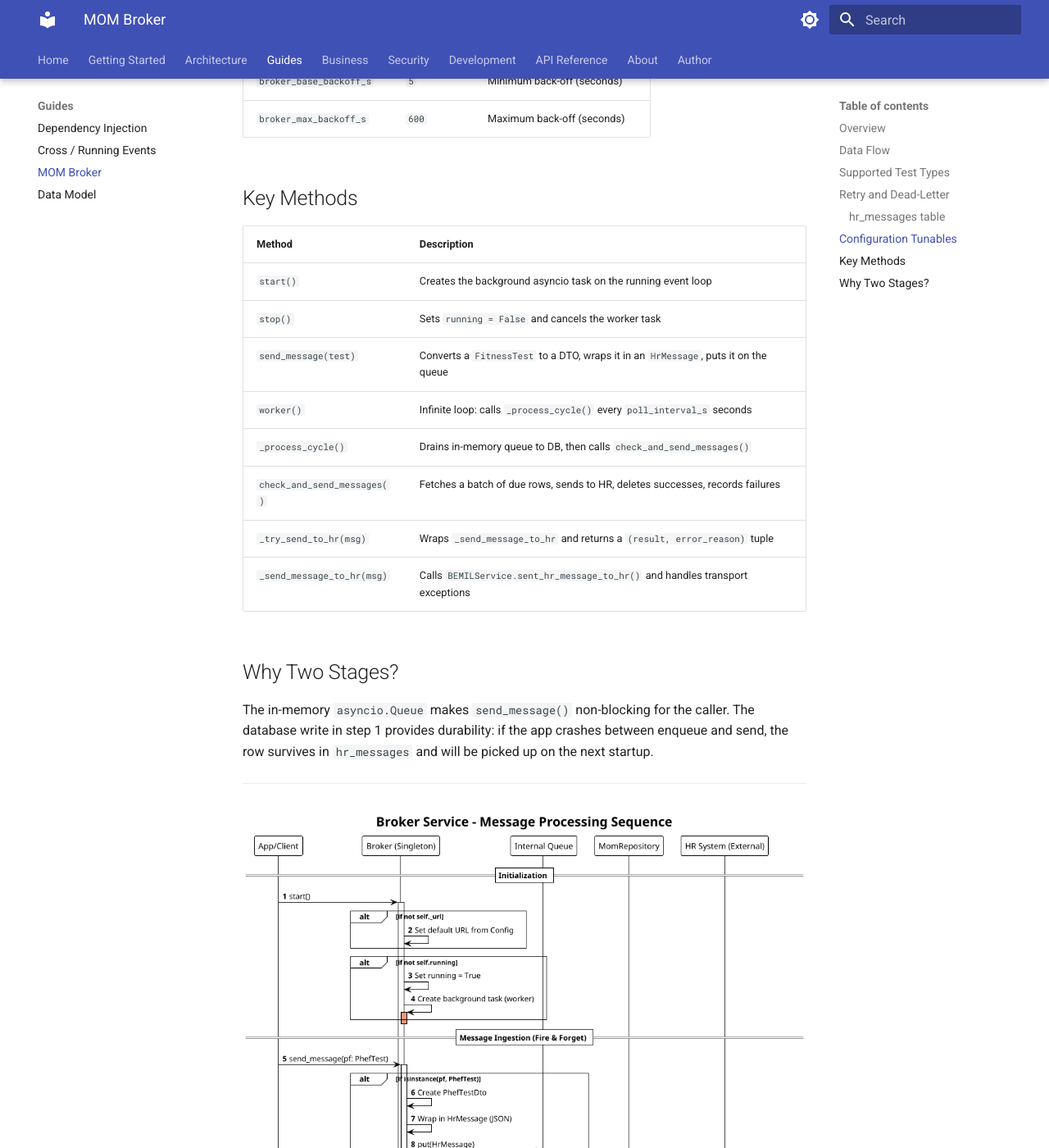
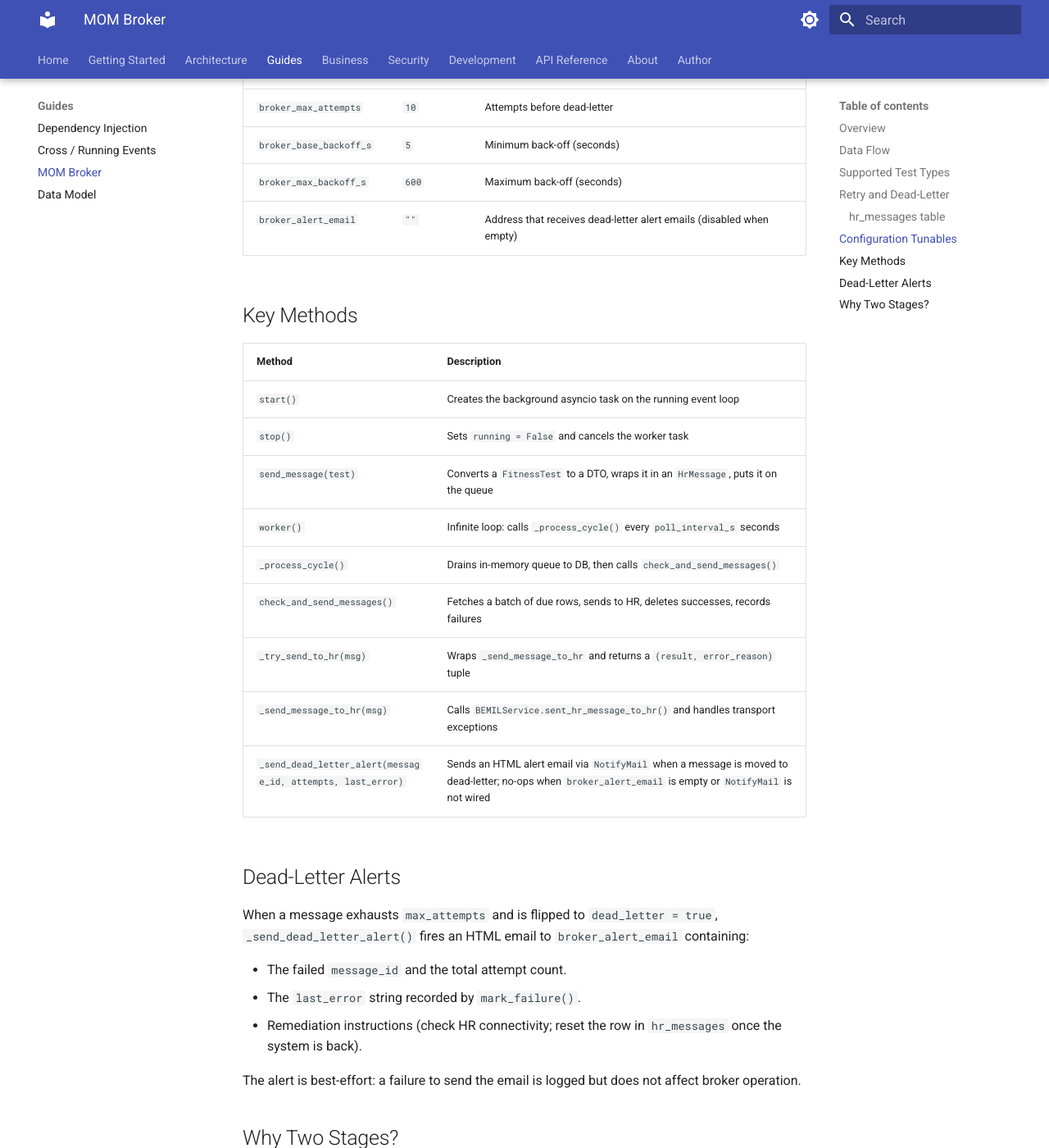
Before and after one commit to BenoitGoethals/WarriorFit, an MkDocs documentation site: the page built from docs/architecture/broker.md, in a window 1280 px wide and 1400 px high, scrolled down 2315 px. Shown: the whole window at 82% size. Built offline with MkDocs 1.6.1 and Material for MkDocs 9.7.7, drawn with Linux system fonts in a browser that asks for light colours; some of the changed text lies outside the part shown.

Commit message:
update WarriorFit_Presentation.backup.pptx

````diff
--- a/docs/architecture/broker.md
+++ b/docs/architecture/broker.md
@@ -21,15 +21,18 @@ flowchart TD
     F --> G{result}
     G -- success --> H[delete row]
     G -- failure --> I["mark_failure()<br/>retry / dead-letter"]
+    I -- "max attempts reached" --> J["_send_dead_letter_alert()<br/>email via NotifyMail"]
 
     classDef store fill:#e3f2fd,stroke:#1565c0,color:#0d47a1;
     classDef action fill:#fff8e1,stroke:#f9a825,color:#5d4037;
     classDef ok fill:#e8f5e9,stroke:#2e7d32,color:#1b5e20;
     classDef fail fill:#ffebee,stroke:#c62828,color:#b71c1c;
+    classDef alert fill:#fce4ec,stroke:#880e4f,color:#4a148c;
     class C,E store
     class B,D,F action
     class H ok
     class I fail
+    class J alert
 ```
 
 ## Supported Test Types
@@ -76,6 +79,7 @@ All values are read from `ApplicationConfig` at startup with safe defaults:
 | `broker_max_attempts` | `10` | Attempts before dead-letter |
 | `broker_base_backoff_s` | `5` | Minimum back-off (seconds) |
 | `broker_max_backoff_s` | `600` | Maximum back-off (seconds) |
+| `broker_alert_email` | `""` | Address that receives dead-letter alert emails (disabled when empty) |
 
 ## Key Methods
 
@@ -89,6 +93,17 @@ All values are read from `ApplicationConfig` at startup with safe defaults:
 | `check_and_send_messages()` | Fetches a batch of due rows, sends to HR, deletes successes, records failures |
 | `_try_send_to_hr(msg)` | Wraps `_send_message_to_hr` and returns a `(result, error_reason)` tuple |
 | `_send_message_to_hr(msg)` | Calls `BEMILService.sent_hr_message_to_hr()` and handles transport exceptions |
+| `_send_dead_letter_alert(message_id, attempts, last_error)` | Sends an HTML alert email via `NotifyMail` when a message is moved to dead-letter; no-ops when `broker_alert_email` is empty or `NotifyMail` is not wired |
+
+## Dead-Letter Alerts
+
+When a message exhausts `max_attempts` and is flipped to `dead_letter = true`, `_send_dead_letter_alert()` fires an HTML email to `broker_alert_email` containing:
+
+- The failed `message_id` and the total attempt count.
+- The `last_error` string recorded by `mark_failure()`.
+- Remediation instructions (check HR connectivity; reset the row in `hr_messages` once the system is back).
+
+The alert is best-effort: a failure to send the email is logged but does not affect broker operation.
 
 ## Why Two Stages?
 
--- a/version.yaml
+++ b/version.yaml
@@ -2,6 +2,6 @@
 # Do not edit manually
 
 version: 0.0.1
-date: "2026-05-31 17:26:54"
-commit_count: 1022
-commit_hash: 12de6fb
+date: "2026-05-31 20:25:27"
+commit_count: 1025
+commit_hash: a8c61cb
````
Also changed, not shown: documentation/broker.md (+15 -0 lines).
